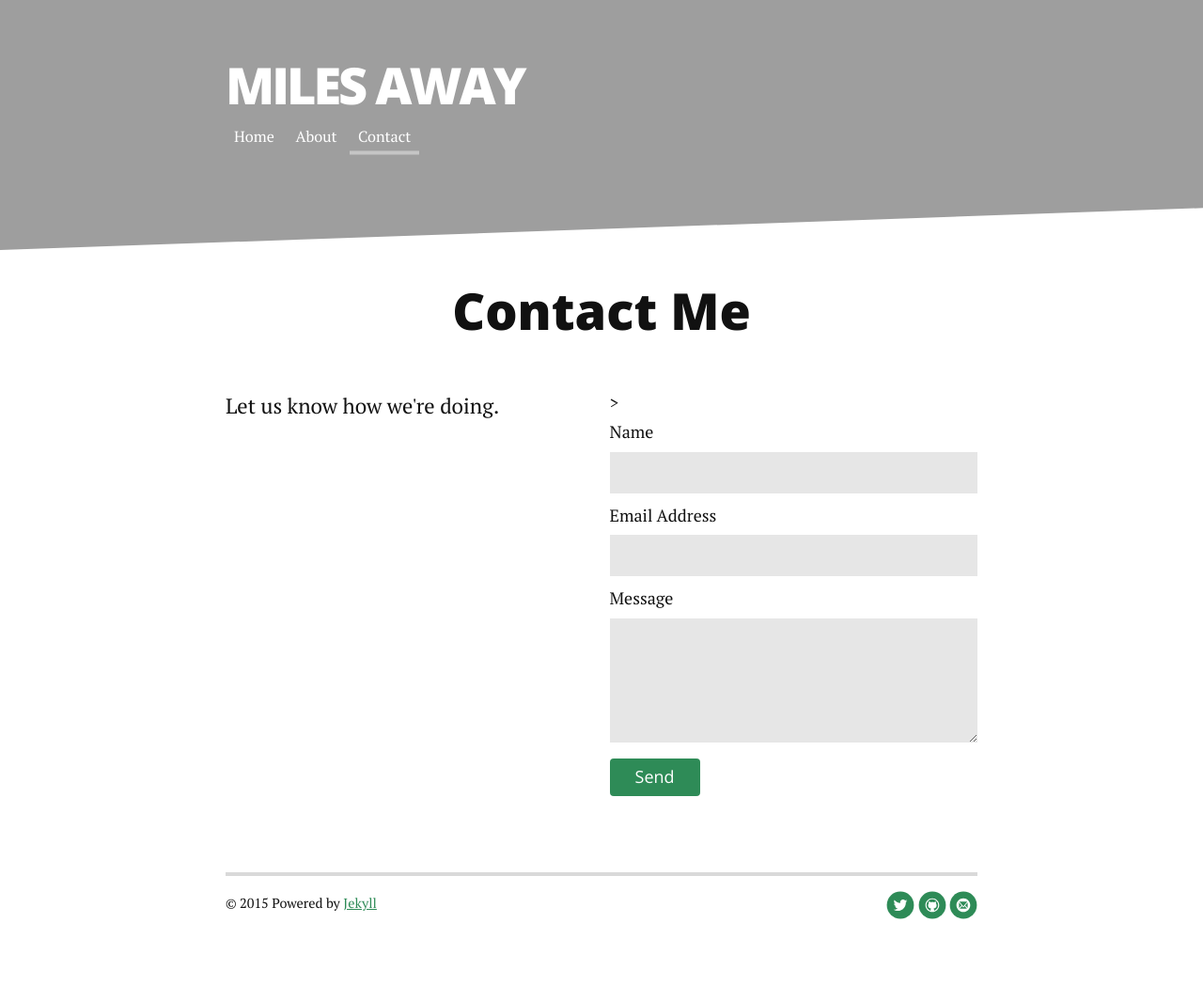
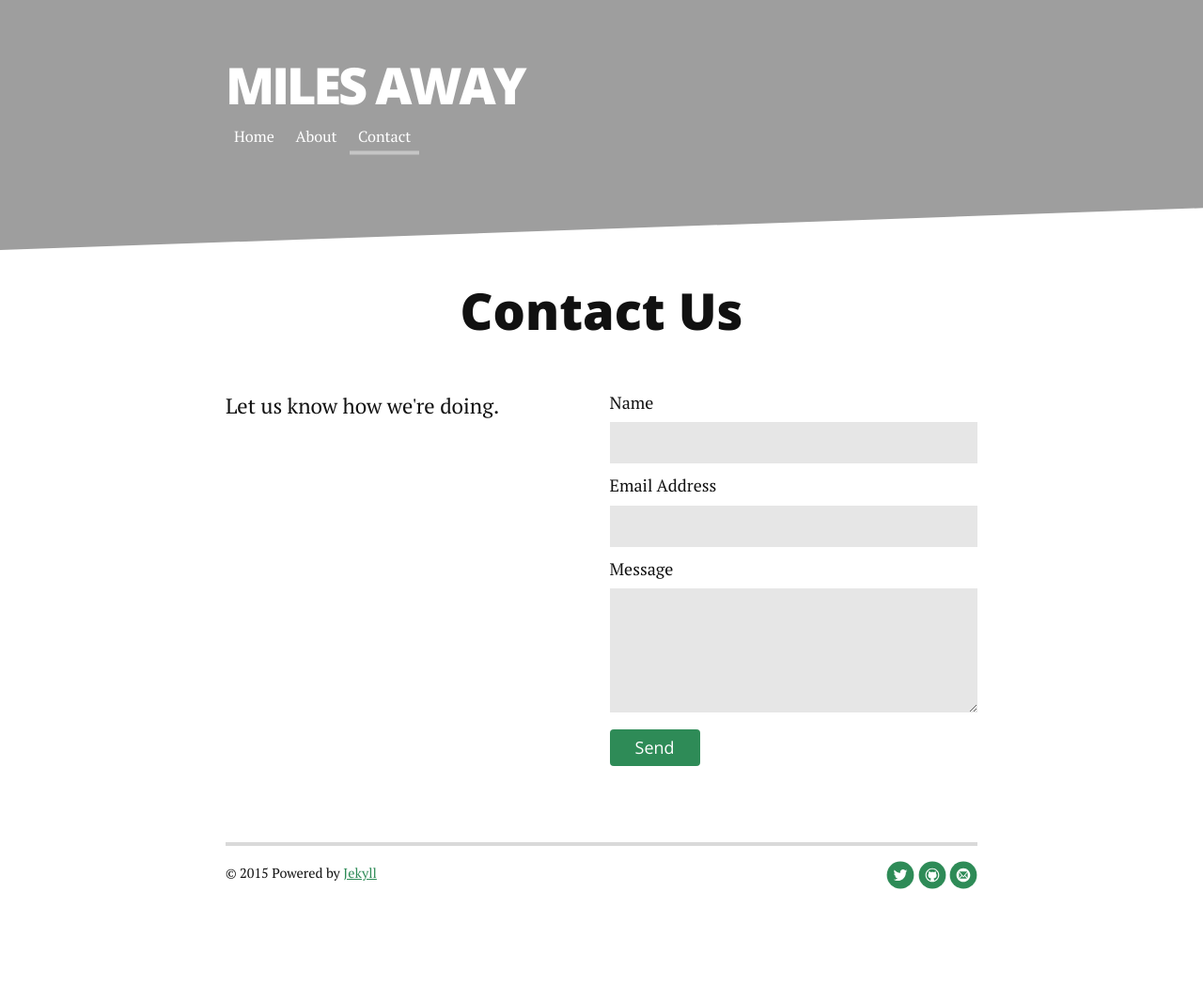
Before and after one commit to wsankey/miles-away, a Jekyll site: the page built from contact.md, in a window 1280 px wide. Shown: the whole page at 94% size. Built offline with Jekyll 4.4.1, drawn with Linux system fonts in a browser that asks for light colours; nearby versions of some CDN libraries; Markdown is read by kramdown in place of the engine named in the settings; after the commit the page ends 1033 px from its top, so only the background shows below that.

Commit message:
Updated contact.

```diff
--- a/contact.md
+++ b/contact.md
@@ -1,14 +1,14 @@
 ---
 layout: default
-title: Contact Long Haul
+title: Contact Miles Away
 ---
 
 <div id="contact">
-  <h1 class="pageTitle">Contact Me</h1>
+  <h1 class="pageTitle">Contact Us</h1>
   <div class="contactContent">
     <p class="intro">Let us know how we're doing.</p>
   </div>
-  <form action="http://formspree.io/wsankey@gmail.com" method="Post">>
+  <form action="//formspree.io/wsankey@gmail.com" method="Post">
     <label for="name">Name</label>
     <input type="text" id="name" name="name" class="full-width"><br>
     <label for="email">Email Address</label>
```
